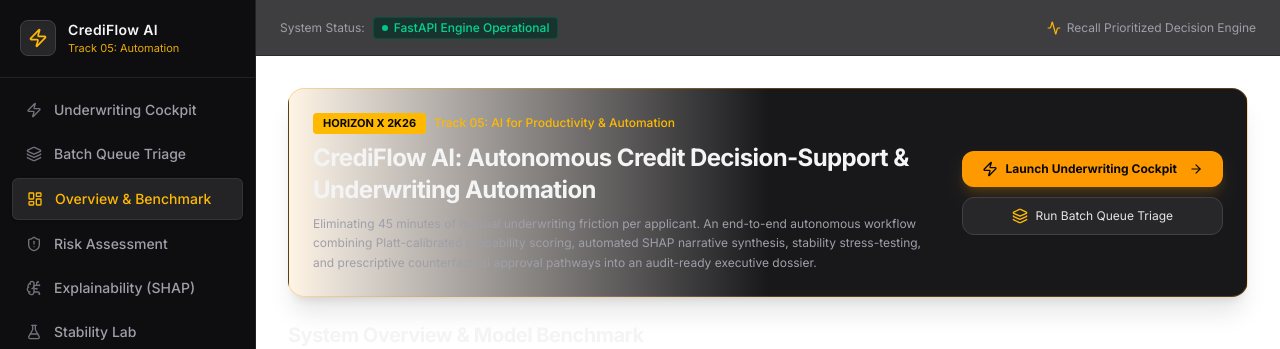
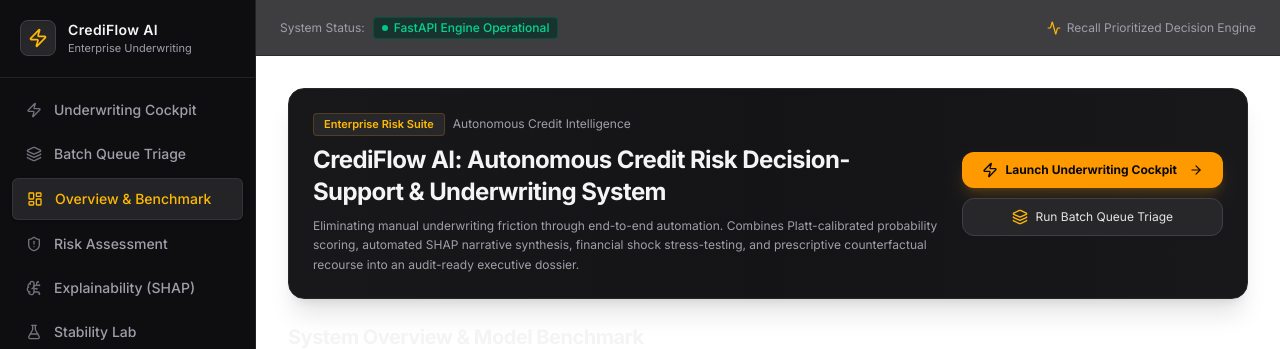
Before and after one commit to NISHAL2007/S5_loan_default_prediction_, a Next.js app in the folder frontend/: page / in a window 1280 px wide. Shown: the top 349 px of the page. Built offline with nearby package versions, Linux system fonts and the light colour scheme; no server answers.

Commit message:
refactor: formalize platform UI and documentation for enterprise credit underwriting

```diff
--- a/frontend/app/batch-triage/page.tsx
+++ b/frontend/app/batch-triage/page.tsx
@@ -65,9 +65,9 @@ export default function BatchTriagePage() {
         <div>
           <div className="flex items-center space-x-2">
             <span className="inline-flex items-center px-2 py-0.5 rounded text-[11px] font-mono font-medium bg-amber-500/10 text-amber-400 border border-amber-500/20">
-              <Zap className="w-3 h-3 mr-1" /> Track 05: AI for Productivity & Automation
+              <Zap className="w-3 h-3 mr-1" /> High-Throughput Batch Engine
             </span>
-            <span className="text-zinc-500 text-xs font-mono">| High-Throughput Engine</span>
+            <span className="text-zinc-500 text-xs font-mono">| Portfolio Triage</span>
           </div>
           <h1 className="text-2xl font-bold text-zinc-100 tracking-tight mt-1">
             Autonomous Batch Queue Underwriting & Triage
--- a/frontend/app/components/Sidebar.tsx
+++ b/frontend/app/components/Sidebar.tsx
@@ -38,7 +38,7 @@ export default function Sidebar() {
           </div>
           <div>
             <h1 className="font-semibold text-zinc-100 text-sm tracking-wide">CrediFlow AI</h1>
-            <p className="text-[11px] text-amber-400/90 font-mono">Track 05: Automation</p>
+            <p className="text-[11px] text-zinc-400 font-mono">Enterprise Underwriting</p>
           </div>
         </div>
 
--- a/frontend/app/layout.tsx
+++ b/frontend/app/layout.tsx
@@ -7,8 +7,8 @@ import Navbar from './components/Navbar';
 const inter = Inter({ subsets: ['latin'] });
 
 export const metadata: Metadata = {
-  title: 'CrediFlow AI: Autonomous Credit Decision-Support & Underwriting Automation',
-  description: 'HORIZON X 2K26 Track 05: AI for Productivity & Automation. Autonomous credit underwriting workflow combining calibrated scoring, SHAP narrative synthesis, stability stress-testing, and counterfactual approval pathways.',
+  title: 'CrediFlow AI — Enterprise Credit Risk Decision-Support & Underwriting Automation',
+  description: 'Enterprise-grade autonomous credit underwriting platform combining Platt-calibrated probability scoring, SHAP explainability, stability stress-testing, and counterfactual approval recourse.',
 };
 
 export default function RootLayout({
--- a/frontend/app/page.tsx
+++ b/frontend/app/page.tsx
@@ -83,22 +83,22 @@ export default function OverviewPage() {
 
   return (
     <div className="space-y-6">
-      {/* Track 05 Flagship Showcase Banner */}
-      <div className="bg-gradient-to-r from-amber-500/10 via-zinc-900 to-zinc-900 border border-amber-500/30 p-6 rounded-2xl flex flex-col md:flex-row md:items-center justify-between gap-6 shadow-xl">
+      {/* Enterprise Executive Overview Banner */}
+      <div className="bg-gradient-to-r from-zinc-900 via-[#141417] to-zinc-900 border border-zinc-800 p-6 rounded-2xl flex flex-col md:flex-row md:items-center justify-between gap-6 shadow-xl">
         <div className="space-y-2 max-w-2xl">
           <div className="flex items-center space-x-2">
-            <span className="inline-flex items-center px-2.5 py-0.5 rounded text-[11px] font-mono font-bold bg-amber-400 text-zinc-950">
-              HORIZON X 2K26
+            <span className="inline-flex items-center px-2.5 py-0.5 rounded text-[11px] font-mono font-semibold bg-zinc-800 text-amber-400 border border-amber-500/20">
+              Enterprise Risk Suite
             </span>
-            <span className="text-amber-400 text-xs font-mono font-medium">
-              Track 05: AI for Productivity & Automation
+            <span className="text-zinc-400 text-xs font-mono">
+              Autonomous Credit Intelligence
             </span>
           </div>
           <h2 className="text-xl md:text-2xl font-bold text-zinc-100 tracking-tight">
-            CrediFlow AI: Autonomous Credit Decision-Support & Underwriting Automation
+            CrediFlow AI: Autonomous Credit Risk Decision-Support & Underwriting System
           </h2>
           <p className="text-xs text-zinc-400 font-mono leading-relaxed">
-            Eliminating 45 minutes of manual underwriting friction per applicant. An end-to-end autonomous workflow combining Platt-calibrated probability scoring, automated SHAP narrative synthesis, stability stress-testing, and prescriptive counterfactual approval pathways into an audit-ready executive dossier.
+            Eliminating manual underwriting friction through end-to-end automation. Combines Platt-calibrated probability scoring, automated SHAP narrative synthesis, financial shock stress-testing, and prescriptive counterfactual recourse into an audit-ready executive dossier.
           </p>
         </div>
 
--- a/frontend/app/underwriting-cockpit/page.tsx
+++ b/frontend/app/underwriting-cockpit/page.tsx
@@ -176,9 +176,9 @@ export default function UnderwritingCockpitPage() {
         <div>
           <div className="flex items-center space-x-2">
             <span className="inline-flex items-center px-2 py-0.5 rounded text-[11px] font-mono font-medium bg-amber-500/10 text-amber-400 border border-amber-500/20">
-              <Zap className="w-3 h-3 mr-1" /> Track 05: AI for Productivity & Automation
+              <Zap className="w-3 h-3 mr-1" /> Enterprise Credit Intelligence
             </span>
-            <span className="text-zinc-500 text-xs font-mono">| End-to-End Orchestrator</span>
+            <span className="text-zinc-500 text-xs font-mono">| Autonomous Decision-Support Engine</span>
           </div>
           <h1 className="text-2xl font-bold text-zinc-100 tracking-tight mt-1">
             Autonomous Underwriting Cockpit
@@ -199,11 +199,11 @@ export default function UnderwritingCockpitPage() {
         )}
       </div>
 
-      {/* 3 Quick Demo Presets */}
+      {/* Benchmark Presets */}
       <div className="space-y-2 print:hidden">
         <div className="flex items-center justify-between text-xs font-mono text-zinc-400">
-          <span className="font-semibold text-zinc-300">⚡ 1-Click Demo Profiles (For Rapid Judge Evaluation):</span>
-          <span>Click to instantly load candidate</span>
+          <span className="font-semibold text-zinc-300">Preset Borrower Profiles:</span>
+          <span>Click to load profile</span>
         </div>
         <div className="grid grid-cols-1 md:grid-cols-3 gap-3">
           {PRESET_PROFILES.map((p, idx) => {
```
Also changed, not shown: 2 other files (tests, documents, lock files or other folders).
